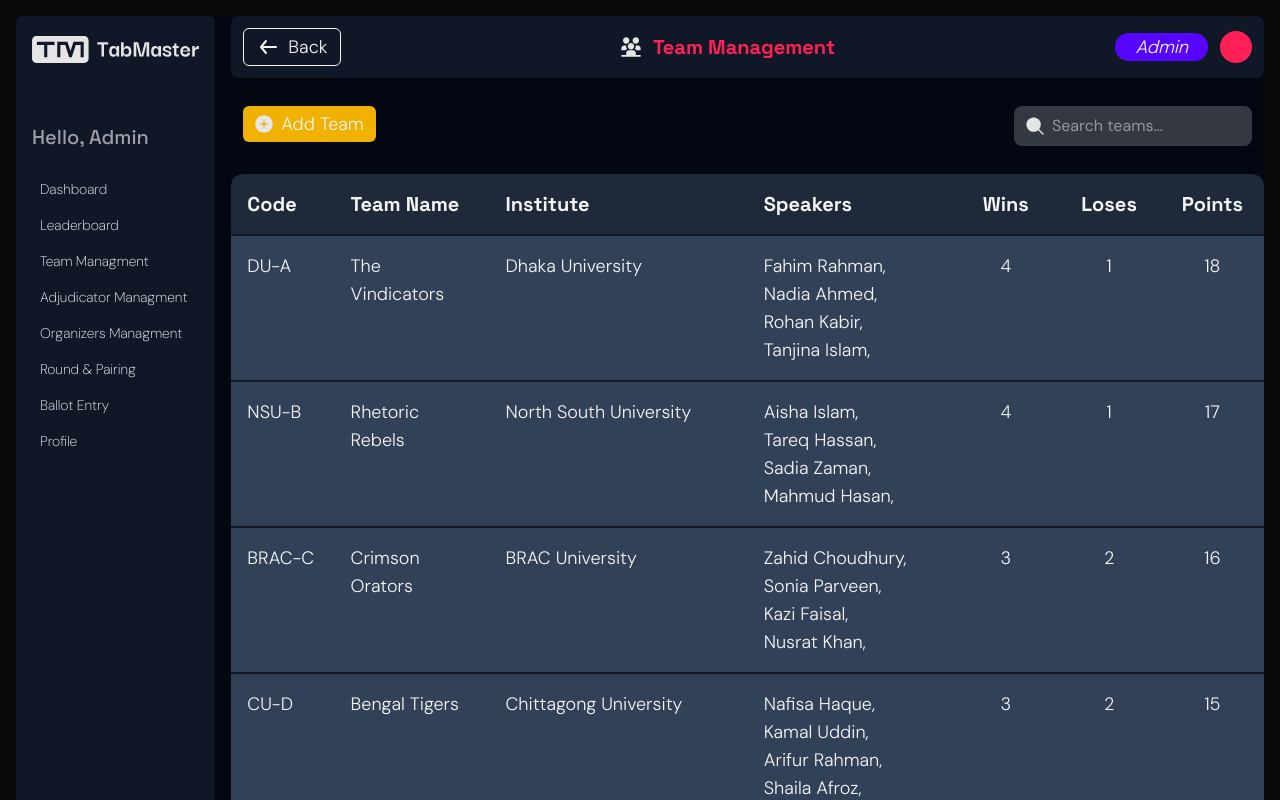
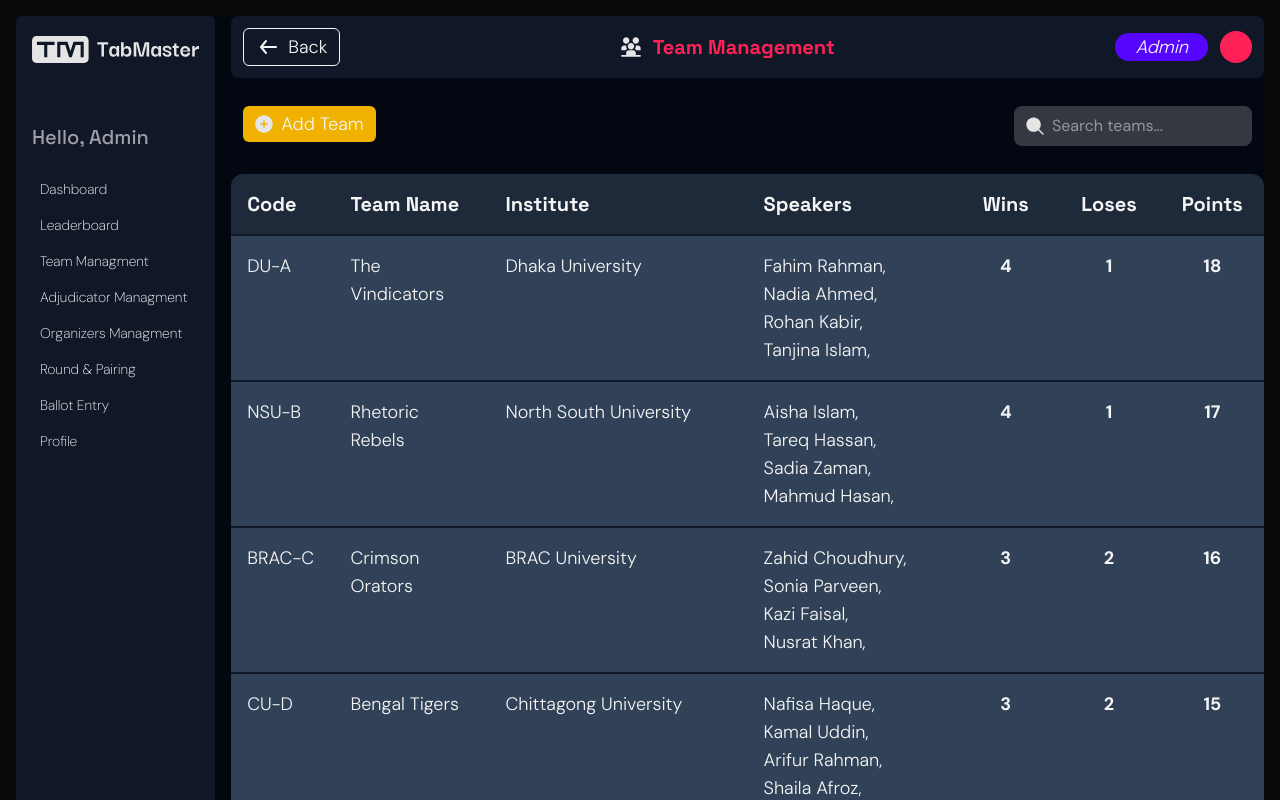
Before and after one commit to Ferdus615/TabMaster, a Next.js app: page /demo in a window 1280 px wide. Shown: the top 800 px of the page. Built offline with nearby package versions, Linux system fonts and the light colour scheme.

Commit message:
Team management table done. style change

```diff
--- a/components/DemoPages/TeamManagement.jsx
+++ b/components/DemoPages/TeamManagement.jsx
@@ -402,9 +402,9 @@ const TeamManagement = () => {
                       </span>
                     ))}
                   </td>
-                  <td className="p-4 text-center">{team.wins}</td>
-                  <td className="p-4 text-center">{team.loses}</td>
-                  <td className="p-4 text-center">{team.points}</td>
+                  <td className="p-4 text-center font-bold">{team.wins}</td>
+                  <td className="p-4 text-center font-bold">{team.loses}</td>
+                  <td className="p-4 text-center font-bold">{team.points}</td>
                 </tr>
               ))}
             </tbody>
```
